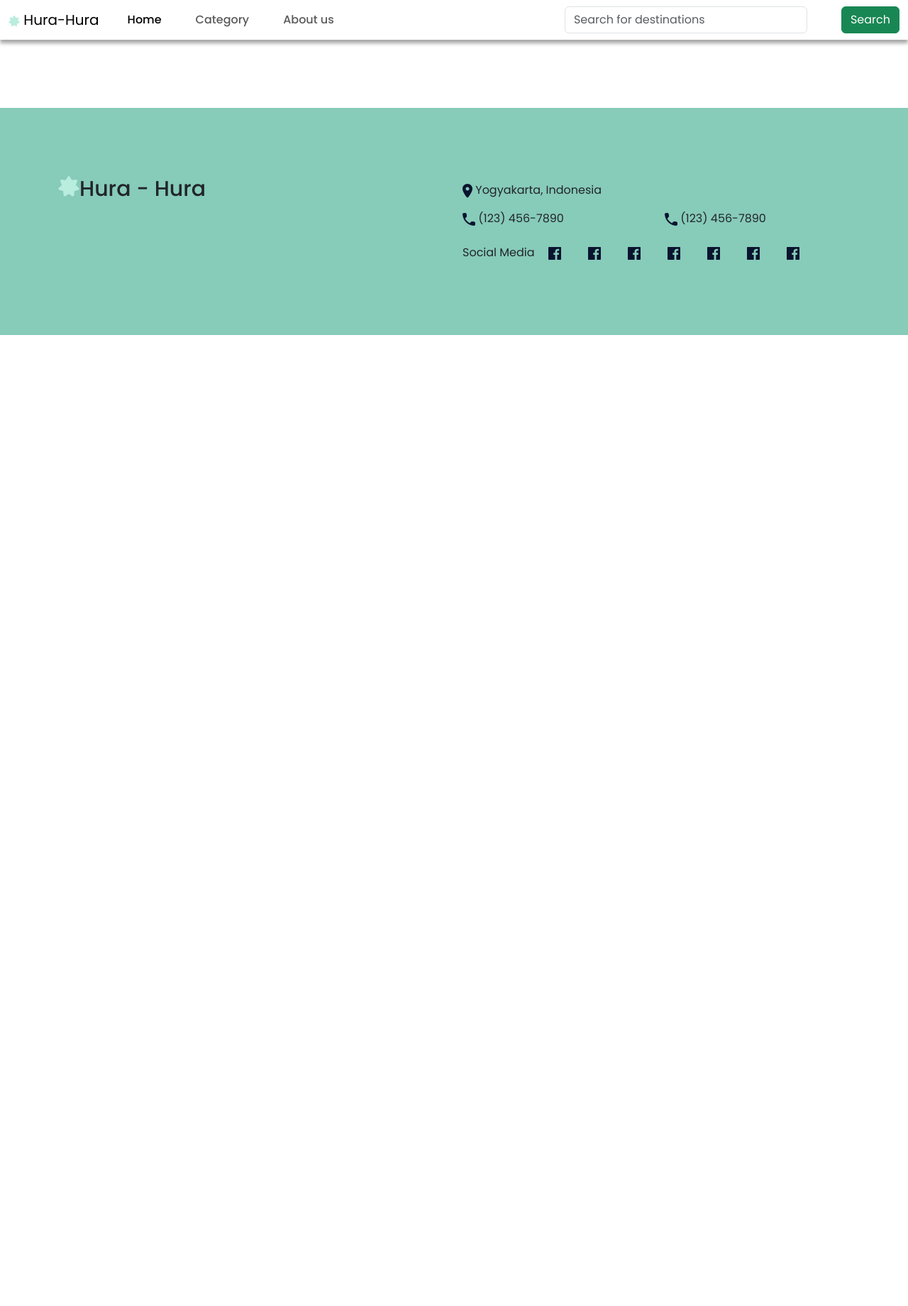
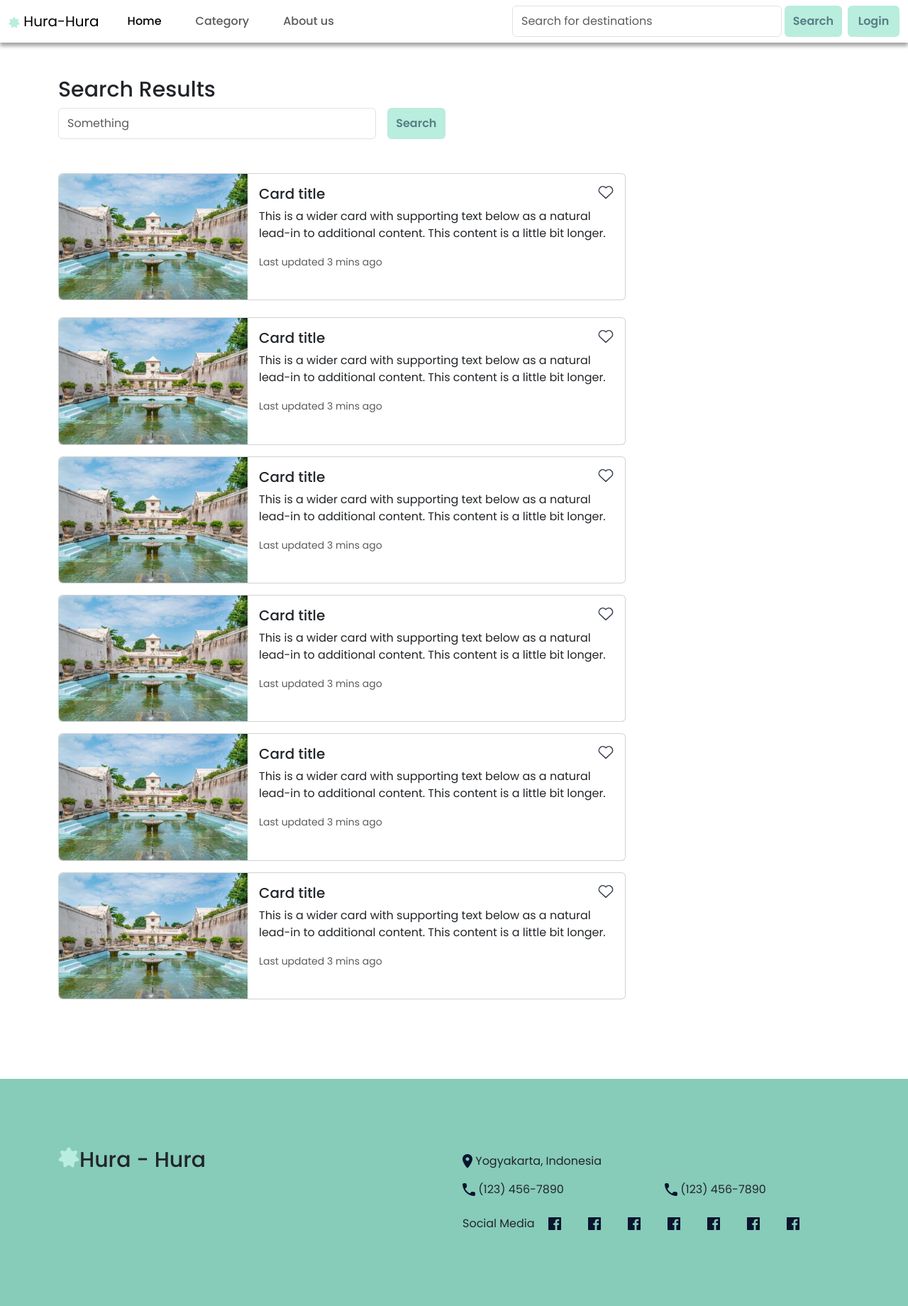
Before and after one commit to riganrahmadin/FP--Ui-Ux--Pariwisata, a CodeIgniter app: page /codeigniter/index.php/search/index in a window 1280 px wide. Shown: the whole page at 71% size. Before the commit the page ends 472 px from the top, so only its background shows below. Run offline with CodeIgniter, Linux system fonts and the light colour scheme.

Commit message:
add: search page

```diff
--- a/application/controllers/Search.php
+++ b/application/controllers/Search.php
@@ -5,13 +5,10 @@ class Search extends CI_Controller
     public function __construct()
     {
         parent::__construct();
-        $this->load->library('session');
-        $this->load->helper(array('form', 'url'));
-        $this->load->library('form_validation');
     }
     public function index()
     {
-        $data['title'] = 'Home';
+        $data['title'] = 'Search';
         $this->load->view('layout/header', $data);
         $this->load->view('search/index');
         $this->load->view('layout/footer');
--- a/application/views/details/index.php
+++ b/application/views/details/index.php
@@ -33,7 +33,7 @@
         <div class="col-12 py-3">
             <input class="commentInput form-control" type="text" name="comment" id="comment" placeholder="Leave your comment here">
             <div class="float-end py-3">
-                <button class="btn btn-success py-2">Post</button>
+                <button class="btn btn-primary py-2">Post</button>
             </div>
         </div>
     </div>
--- a/application/views/layout/header.php
+++ b/application/views/layout/header.php
@@ -35,8 +35,10 @@
                     </li>
                 </ul>
                 <form class="d-flex my-2 my-lg-0">
-                    <input class="form-control me-lg-5 me-sm-2" type="text" placeholder="Search for destinations">
-                    <button class="btn btn-success my-2 my-sm-0" type="submit">Search</button>
+                    <input class="form-control me-lg-1 me-sm-2" type="text" placeholder="Search for destinations">
+                    <button class="btn btn-primary me-2" type="submit">Search</button>
+
+                    <button class="btn btn-primary my-2 my-sm-0" type="submit">Login</button>
                 </form>
             </div>
       </div>
--- a/application/views/search/index.php
+++ b/application/views/search/index.php
@@ -1,3 +1,103 @@
 <div class="container py-5">
-
+    <div class="row">
+        <div class="col-6">
+            <label for="searchBar"><h1>Search Results</h1></label>
+            <div class="d-flex">
+            <input class="form-control type="text" placeholder="Something">
+            <button class="ms-3 btn btn-primary">Search</button>
+            </div>
+        </div>
+    </div>
+    <div class="search_items py-5 d-flex flex-column flex-wrap flex-grow-1">
+    <div class="card mb-4">
+  <div class="row g-0">
+    <div class="col-4">
+      <img src="public/assets/tamansari2.jpg" class="search_img img-fluid rounded-start" alt="...">
+    </div>
+    <div class="col-8">
+      <div class="card-body">
+        <img src="public/assets/icons/heart.svg" alt="" class="float-end">
+        <h5 class="card-title">Card title</h5>
+        <p class="card-text">This is a wider card with supporting text below as a natural lead-in to additional content. This content is a little bit longer.</p>
+        <p class="card-text"><small class="text-body-secondary">Last updated 3 mins ago</small></p>
+      </div>
+    </div>
+  </div>
 </div>
+<div class="card mb-3">
+  <div class="row g-0">
+    <div class="col-4">
+      <img src="public/assets/tamansari2.jpg" class="search_img img-fluid rounded-start" alt="...">
+    </div>
+    <div class="col-8">
+      <div class="card-body">
+      <img src="public/assets/icons/heart.svg" alt="" class="float-end">
+        <h5 class="card-title">Card title</h5>
+        <p class="card-text">This is a wider card with supporting text below as a natural lead-in to additional content. This content is a little bit longer.</p>
+        <p class="card-text"><small class="text-body-secondary">Last updated 3 mins ago</small></p>
+      </div>
+    </div>
+  </div>
+</div>
+<div class="card mb-3">
+  <div class="row g-0">
+    <div class="col-4">
+      <img src="public/assets/tamansari2.jpg" class="search_img img-fluid rounded-start" alt="...">
+    </div>
+    <div class="col-8">
+      <div class="card-body">
+      <img src="public/assets/icons/heart.svg" alt="" class="float-end">
+        <h5 class="card-title">Card title</h5>
+        <p class="card-text">This is a wider card with supporting text below as a natural lead-in to additional content. This content is a little bit longer.</p>
+        <p class="card-text"><small class="text-body-secondary">Last updated 3 mins ago</small></p>
+      </div>
+    </div>
+  </div>
+</div>
+<div class="card mb-3">
+  <div class="row g-0">
+    <div class="col-4">
+      <img src="public/assets/tamansari2.jpg" class="search_img img-fluid rounded-start" alt="...">
+    </div>
+    <div class="col-8">
+      <div class="card-body">
+      <img src="public/assets/icons/heart.svg" alt="" class="float-end">
+        <h5 class="card-title">Card title</h5>
+        <p class="card-text">This is a wider card with supporting text below as a natural lead-in to additional content. This content is a little bit longer.</p>
+        <p class="card-text"><small class="text-body-secondary">Last updated 3 mins ago</small></p>
+      </div>
+    </div>
+  </div>
+</div>
+<div class="card mb-3">
+  <div class="row g-0">
+    <div class="col-4">
+      <img src="public/assets/tamansari2.jpg" class="search_img img-fluid rounded-start" alt="...">
+    </div>
+    <div class="col-8">
+      <div class="card-body">
+      <img src="public/assets/icons/heart.svg" alt="" class="float-end">
+        <h5 class="card-title">Card title</h5>
+        <p class="card-text">This is a wider card with supporting text below as a natural lead-in to additional content. This content is a little bit longer.</p>
+        <p class="card-text"><small class="text-body-secondary">Last updated 3 mins ago</small></p>
+      </div>
+    </div>
+  </div>
+</div>
+<div class="card mb-3">
+  <div class="row g-0">
+    <div class="col-4">
+      <img src="public/assets/tamansari2.jpg" class="search_img img-fluid rounded-start" alt="...">
+    </div>
+    <div class="col-8">
+      <div class="card-body">
+      <img src="public/assets/icons/heart.svg" alt="" class="float-end">
+        <h5 class="card-title">Card title</h5>
+        <p class="card-text">This is a wider card with supporting text below as a natural lead-in to additional content. This content is a little bit longer.</p>
+        <p class="card-text"><small class="text-body-secondary">Last updated 3 mins ago</small></p>
+      </div>
+    </div>
+  </div>
+</div>
+    </div>
+</div>
--- a/public/css/style.css
+++ b/public/css/style.css
@@ -25,6 +25,9 @@ h1 {
   border-radius: 8px;
 }
 
+.category-item{
+  flex: 1 0 21%;
+}
 .category-item > img {
   border-radius: 50%;
 }
@@ -54,3 +57,28 @@ footer {
   width: 3rem;
   height: 3rem;
 }
+
+.btn-primary {
+  width: 6rem !important;
+  height: 2.75rem !important;
+  color: #577D86 !important;
+  font-weight: 600 !important;
+  background-color: #B9EDDD !important;
+  border: none !important;
+}
+
+.btn-primary:hover {
+
+  color: #6a98a2 !important;
+  font-weight: 600 !important;
+  background-color: #99ddc9 !important;
+  border: none !important;
+}
+.search_items .card {
+  max-width: 50rem !important;
+}
+.search_img {
+  width: 100%;
+  height: 100%;
+  object-fit: cover;
+}
```
Also changed, not shown: application/views/home/home.php (+1 -4 lines), public/assets/icons/heart.svg (added), public/assets/tamansari2.jpg (added).
